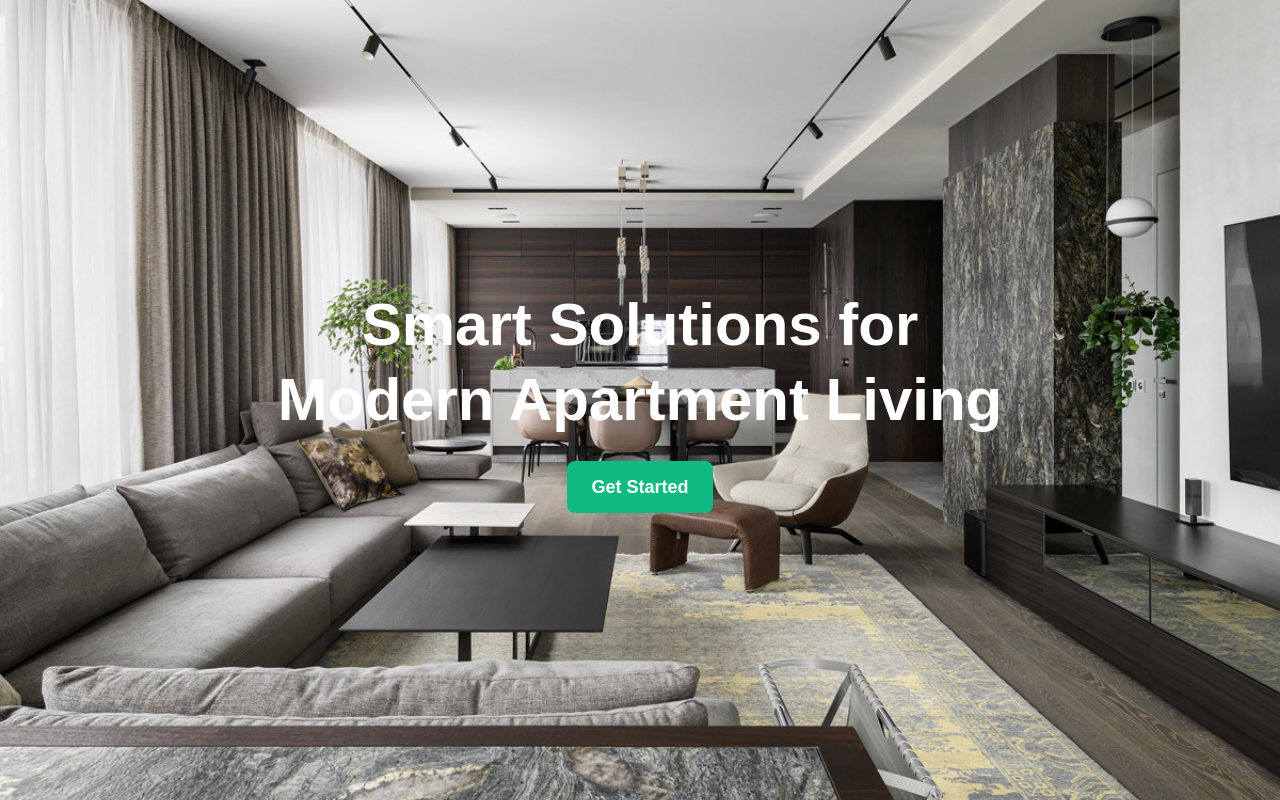
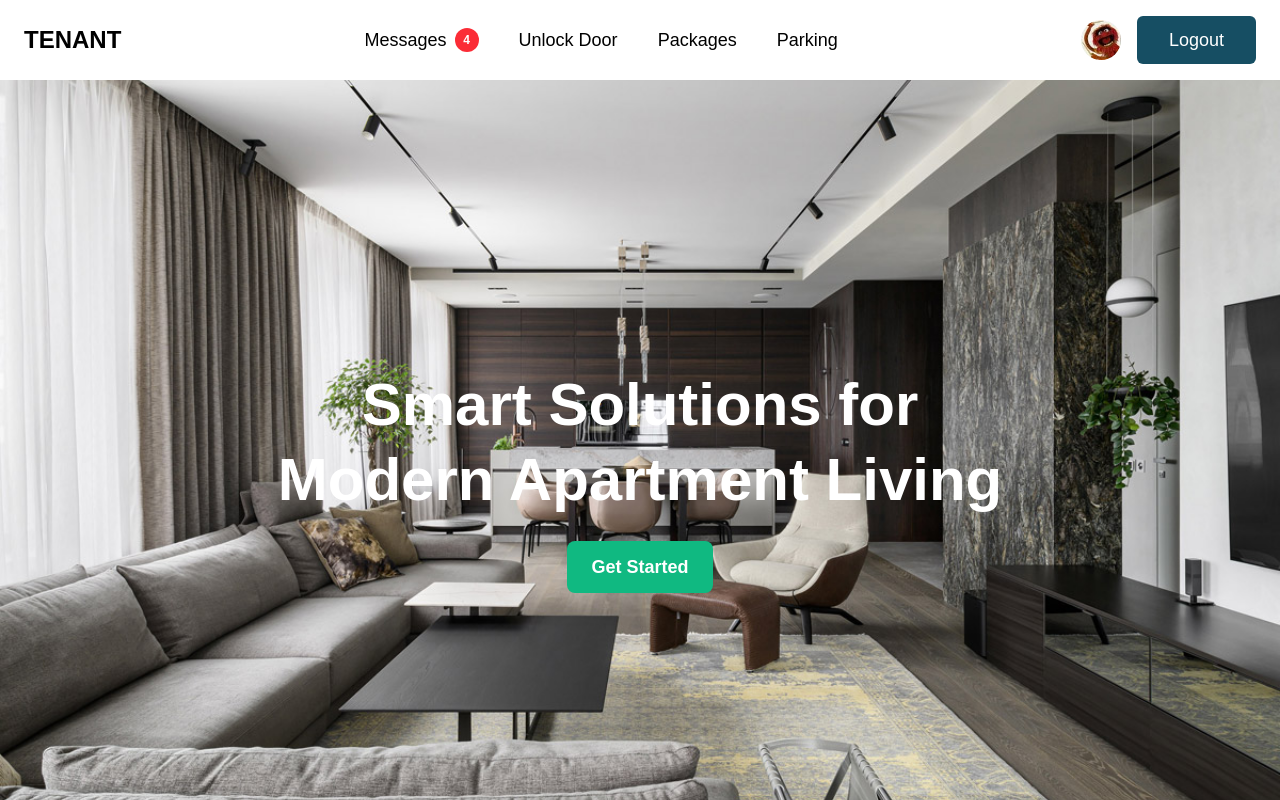
Before and after one commit to TheDThompsonDev/tenant-app, a Next.js app: page / in a window 1280 px wide. Shown: the top 800 px of the page. Built offline with nearby package versions, Linux system fonts and the light colour scheme.

Commit message:
fix: added in Andrew's header PR into landing page (AP-183)

```diff
--- a/src/app/page.tsx
+++ b/src/app/page.tsx
@@ -2,10 +2,12 @@
 import Hero from "./components/Hero"
 import HeroPool from "./components/HeroPool"
 import ContactUs from "./components/ContactUs"
+import Header from "./components/Header"
 
 export default function LandingPage() {
   return (
     <main>
+      <Header />
       <Hero />
       <HeroPool />
       <ContactUs />
```
